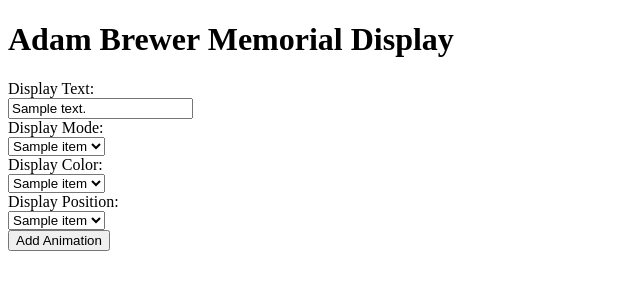
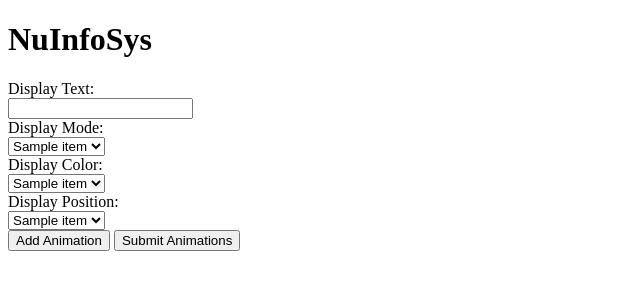
Before and after one commit to adamhb123/NuInfoSyte, a Flask app: template NuInfoSyte/templates/index.html in a window 1280 px wide. Shown: the top 300 px of the page, without its empty margins (0-640 px from the left). Run offline with Flask 2, Linux system fonts and the light colour scheme; the template is opened without the code that fills it: most values are stand-ins (such as "Sample title", 1, 10 or a date in 2020).

Commit message:
shits kinda fucked rn but I'll fix later

```diff
--- a/NuInfoSyte/static/js/templates/index.js
+++ b/NuInfoSyte/static/js/templates/index.js
@@ -1,3 +1,10 @@
-function main(){
+ANIMATION_LIST = []
 
+function addAnimation(text, mode, color, position){
+    ANIMATION_LIST.push({
+        "text": text,
+        "mode": mode,
+        "color": color,
+        "position": position
+    });
 }
--- a/NuInfoSyte/templates/index.html
+++ b/NuInfoSyte/templates/index.html
@@ -8,13 +8,14 @@
 
     </head>
     <body>
-        <h1>Adam Brewer Memorial Display</h1>
+        <h1>NuInfoSys</h1>
+        <script src="{{ url_for('static', filename='js/templates/index.js') }}"></script>
         <!-- For now the site will be 100% functionality, 0% style -->
         <form class="data-form" method="post">
             <label for="text-input">Display Text:</label><br>
-            <input type="text" value="{{text_input}}" id="text-input" name="text-input"><br>
+            <input type="text" id="text-input" name="text-input"><br>
+
             <label for="mode-input">Display Mode:</label><br>
-
             <select name="mode-input" id="mode-input">
                 {% for item in mode_dict %}
                 {% if item == "automode" and mode_input is not defined or item == mode_input %}
@@ -47,8 +48,8 @@
                 {% endif %}
                 {% endfor %}
             </select><br>
-
-            <input type="submit" class="submission-button" value="Add Animation" name="Add Animation">
+            <button type="button" onclick="addAnimation">Add Animation</button>
+            <input type="submit" class="submission-button" value="Submit Animations" name="Submit Animations">
         </form>
     </body>
 </html>
```
Also changed, not shown: NuInfoSyte/routes/index.py (+4 -9 lines).
